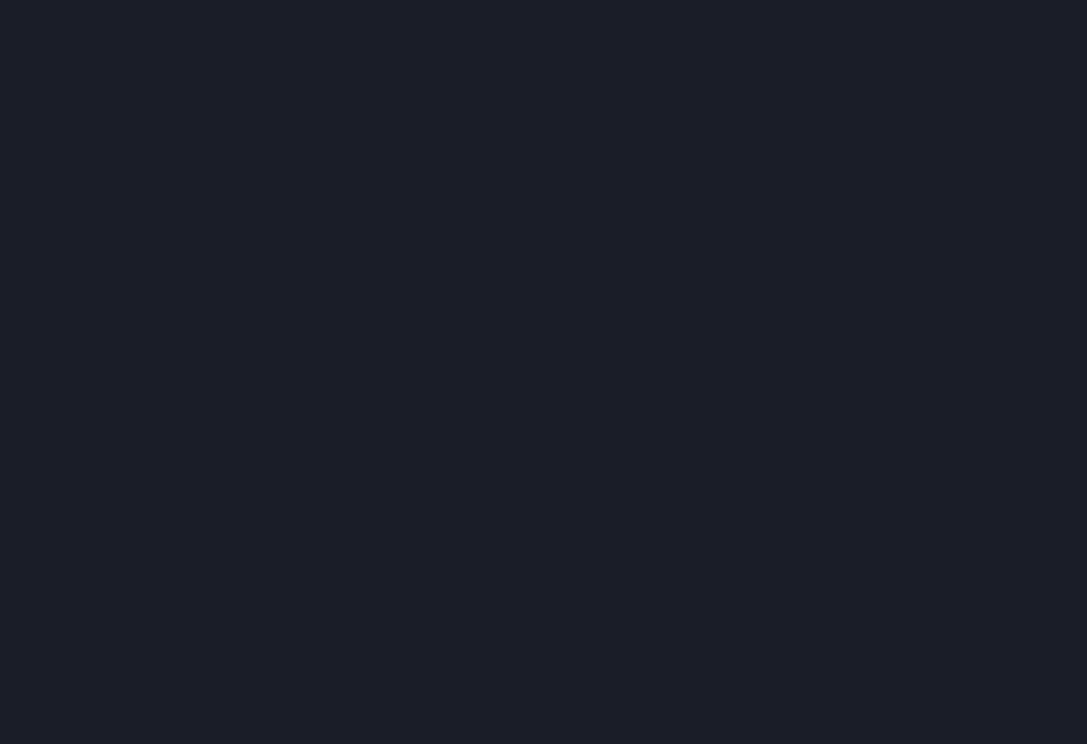
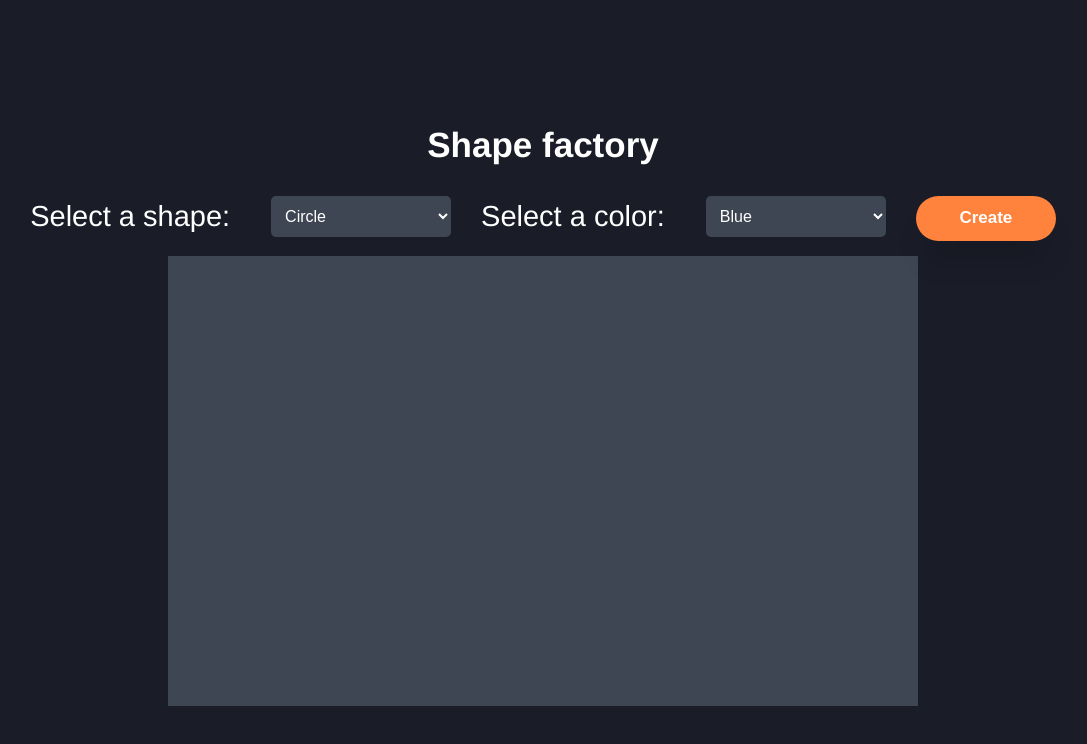
Before and after one commit to Shahadath-Rifat/shape-factory, a plain HTML site: page index.html in a window 1280 px wide. Shown: the whole page, without its empty margins (97-1184 px from the left). Drawn offline with Linux system fonts and the light colour scheme.

Commit message:
Working with CSS

```diff
--- a/assests/style/index.css
+++ b/assests/style/index.css
@@ -17,8 +17,97 @@
     --app-red-hover: #ff2846;
     --app-orange-text: #ff8e1c;
     --app-light-gray: #f9f9f9;
+    --app-white: #fff;
 }
+
 
 body {
     background-color: var(--app-dark-bg);
+    font-family: Arial, sans-serif;
+    padding-top: 120px;
 }
+
+h1 {
+    text-align: center;
+    color: var(--app-white);
+    font-size: 35px;
+}
+
+.controls {
+    display: flex;
+    flex-wrap: wrap;
+    justify-content: center;
+    margin-top: 23px;
+}
+
+.controls label {
+    margin-right: 11px;
+    color:var(--app-white);
+    font-size: 29px;
+}
+
+.controls select {
+    margin-right: 10px;
+}
+
+#shape, #color {
+    color: var(--app-white);
+    height: 41px;
+    width: 180px;
+    padding: 10px 10px;
+    margin: 0 30px;
+    border-radius: 5px;
+    background-color:#3e4653;
+    font-size: 16px;
+}
+
+/*.controls button {
+    background-color: #0f9;
+    border: none;
+    color: #fff;
+    cursor: pointer;
+    padding: 10px 20px;
+}
+
+.controls button:hover {
+    background-color: #09f;
+}*/
+
+option {
+    background-color:var(--app-dark-bg);
+    color: #fff;
+}
+
+#shapes {
+    display: grid;
+    grid-template-columns: repeat(5, 1fr);
+    grid-gap: 20px;
+    margin: 15px auto;
+    height: 450px;
+    width: 750px;
+    color: #fff;
+    background-color:#3e4653;
+}
+
+.shape {
+    border-radius: 50%;
+    height: 100px;
+    width: 100px;
+}
+
+#create {
+    width: 140px;
+    height: 45px;
+    border-radius: 50px;
+    font-size: 17px;
+    color: #fff;
+    font-weight: 600;
+    box-shadow: rgba(0, 0, 0, 0.2) 0px 26px 30px -10px;
+    transition: all 0.25s ease-in-out;
+    cursor: pointer;
+    background-color:var(--app-orange);
+}
+
+#create:hover {
+    background-color:var(--app-orange-text);
+}
--- a/index.html
+++ b/index.html
@@ -17,7 +17,25 @@
     <body>
         <main>
             <div class="container">
-
+                <h1>Shape factory</h1>
+                <div class="controls">
+                    <label for="shape">Select a shape:</label>
+                    <select id="shape">
+                      <option value="circle">Circle</option>
+                      <option value="square">Square</option>
+                    </select>
+                    <label for="color">Select a color:</label>
+                    <select id="color">
+                      <option value="blue">Blue</option>
+                      <option value="green">Green</option>
+                      <option value="orange">Orange</option>
+                      <option value="pink">Pink</option>
+                      <option value="purple">Purple</option>
+                    </select>
+                    <button id="create">Create</button>
+                  </div>
+                  <div id="shapes"></div>
+                  <p class="shape-text"></p>
             </div>
         </main>
     </body>
```
